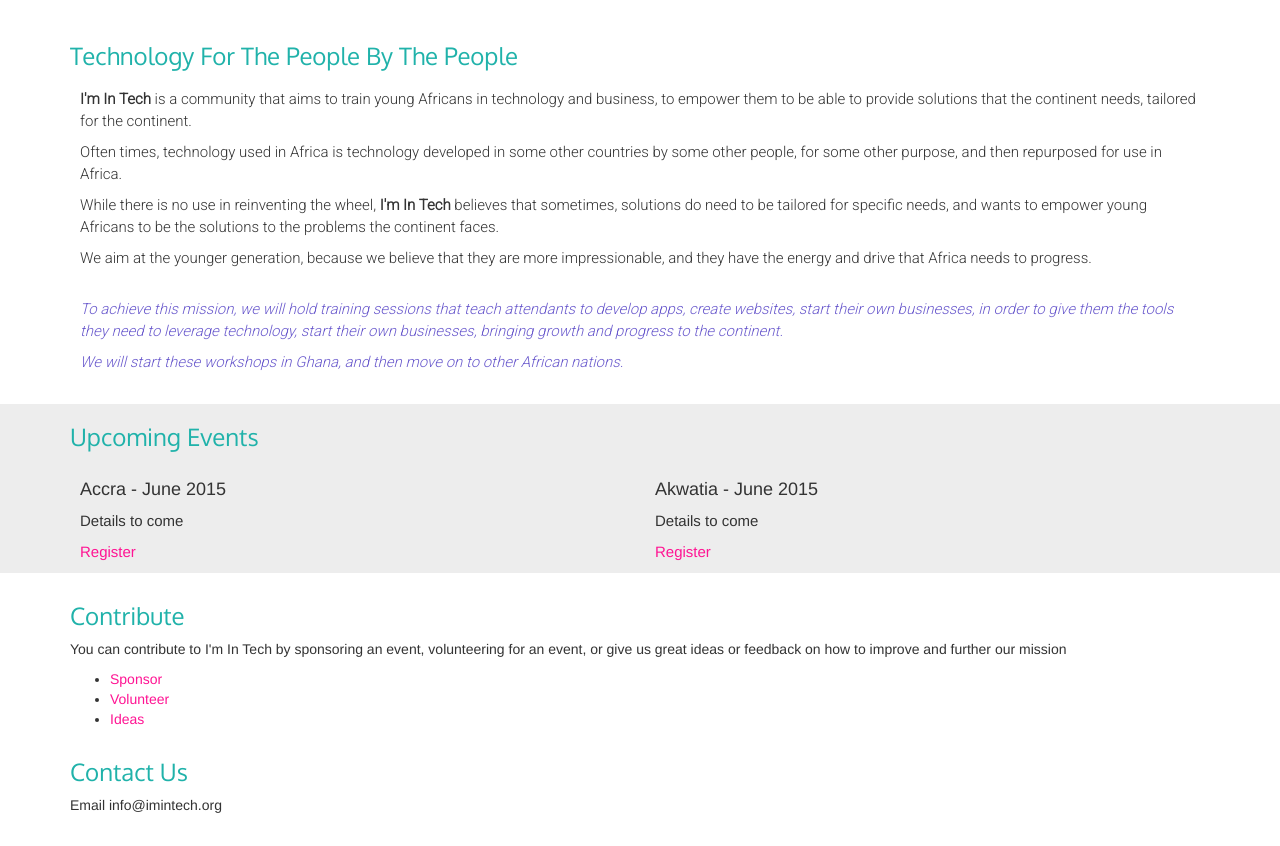
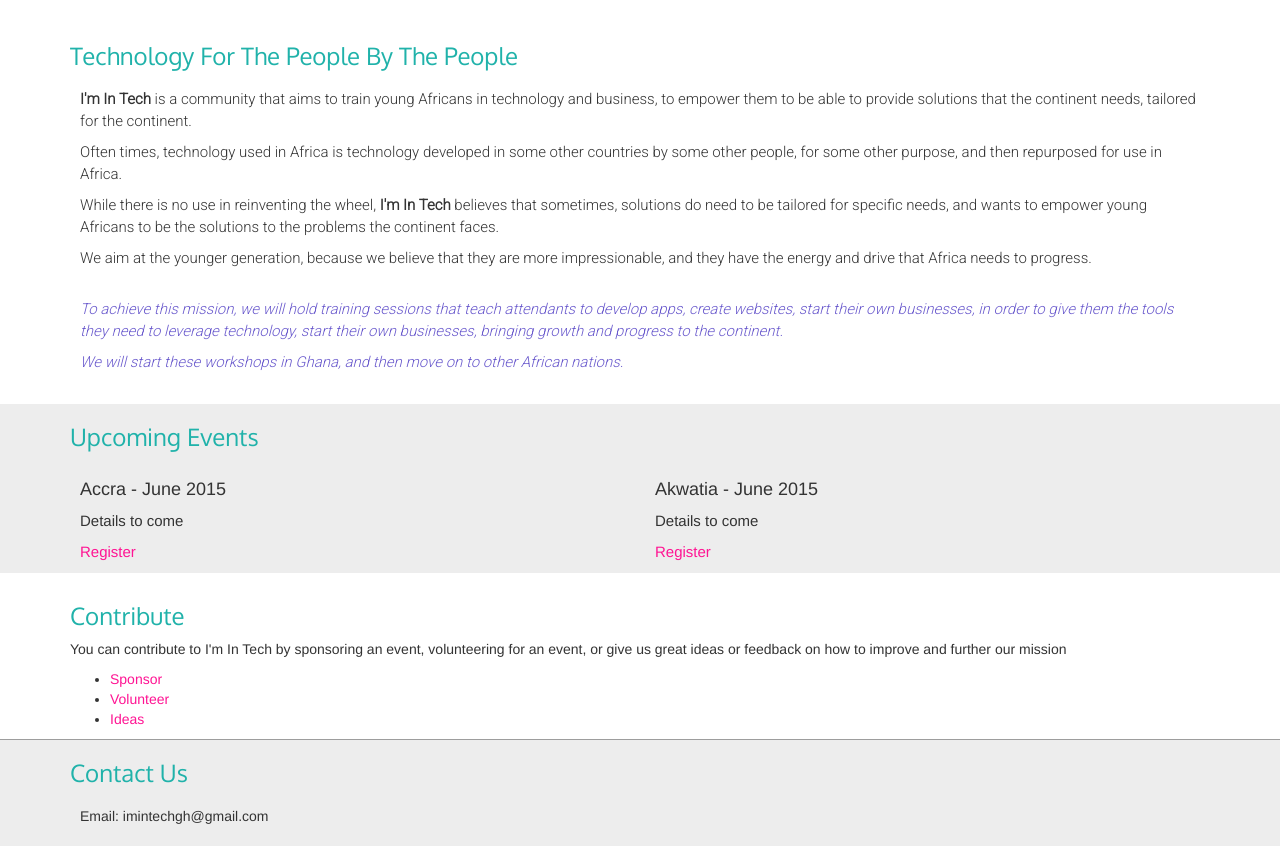
Before and after one commit to staritza/imInTech, a plain HTML site: page index.html in a window 1280 px wide. Shown: the part 57-903 px from the top of the page. Before the commit the page ends 882 px from the top, so only its background shows below. Drawn offline with nearby package versions, Linux system fonts and the light colour scheme.

Commit message:
Design for contact section

```diff
--- a/css/main.css
+++ b/css/main.css
@@ -64,3 +64,12 @@ body {
 #event .row{
     padding: 10px;
 }
+
+#contact{
+    background-color: #ededed;
+    border-top: solid 1px #9d9d9d;
+}
+
+#contact .email{
+    padding: 10px;
+}
--- a/index.html
+++ b/index.html
@@ -114,7 +114,9 @@
 
         <h3>Contact Us</h3>
 
-        <p>Email info@imintech.org</p>
+        <div class="email">
+            <p>Email: imintechgh@gmail.com</p>
+        </div>
     </div>
 
 </div>
```
